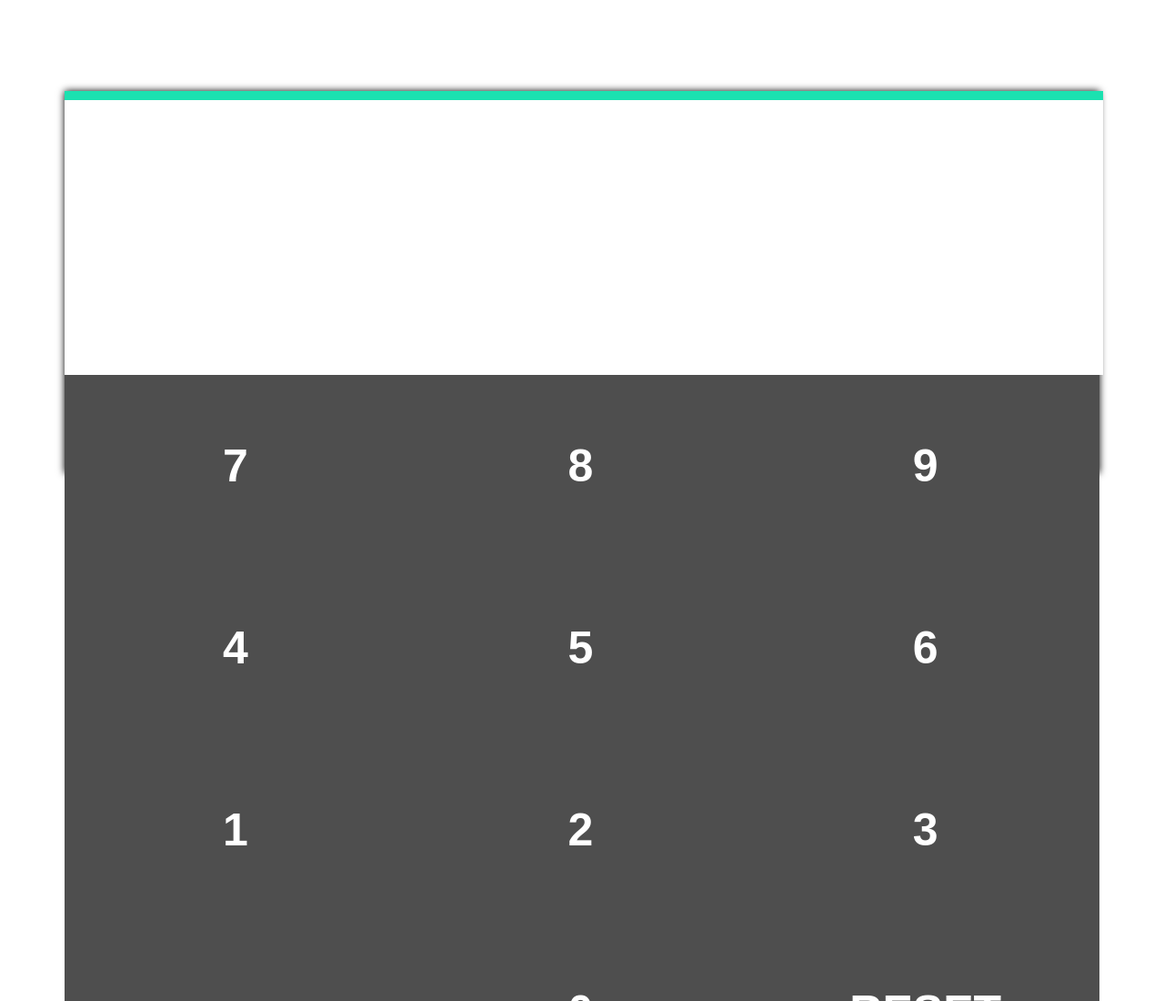
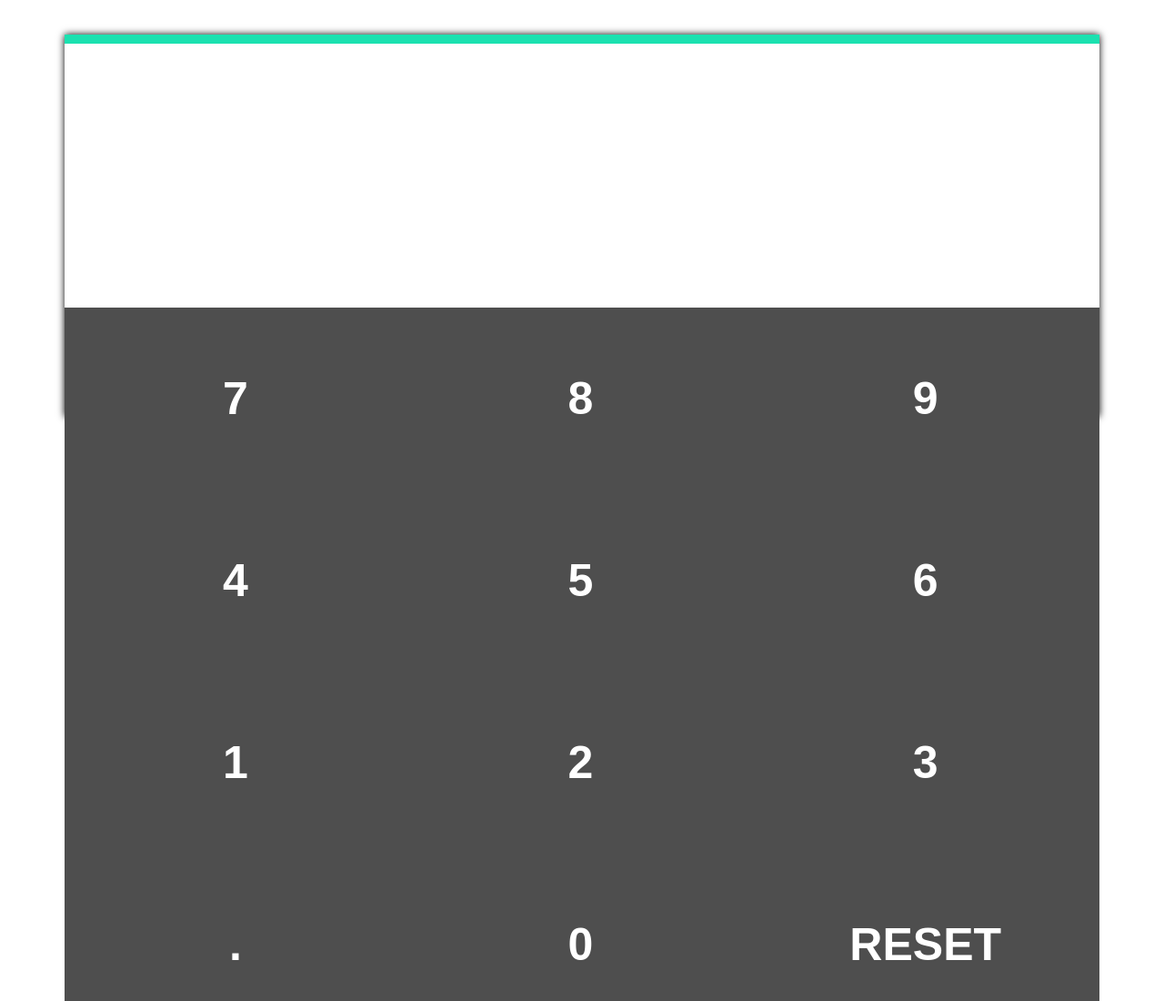
Before and after one commit to Miniozinho/DSDM-Fisica, a plain HTML site: page index.html in a window 1280 px wide. Shown: the top 1100 px of the page at 91% size. Drawn offline with Linux system fonts and the light colour scheme.

Commit message:
correçoes css

```diff
--- a/css/fisica.css
+++ b/css/fisica.css
@@ -1,3 +1,6 @@
+* {
+    box-sizing: border-box;
+}
       #confirm {
              display: none;
             background-color: #1BD4A6;
@@ -84,7 +87,7 @@
     width: 90%;
     height: 420px;
     margin: 0 auto;
-    margin-top: 100px;
+    margin-top: 3%;
     -moz-box-shadow: 0 0 8px #000;
     -webkit-box-shadow: 0 0 8px #000;
     box-shadow: 0 0 8px #000;
@@ -117,6 +120,7 @@ width: 100%;
     font-size: large;
     font-weight: bold;
     cursor: pointer;
+    padding: 0;
 }
 
 .btnNum:hover {
```
